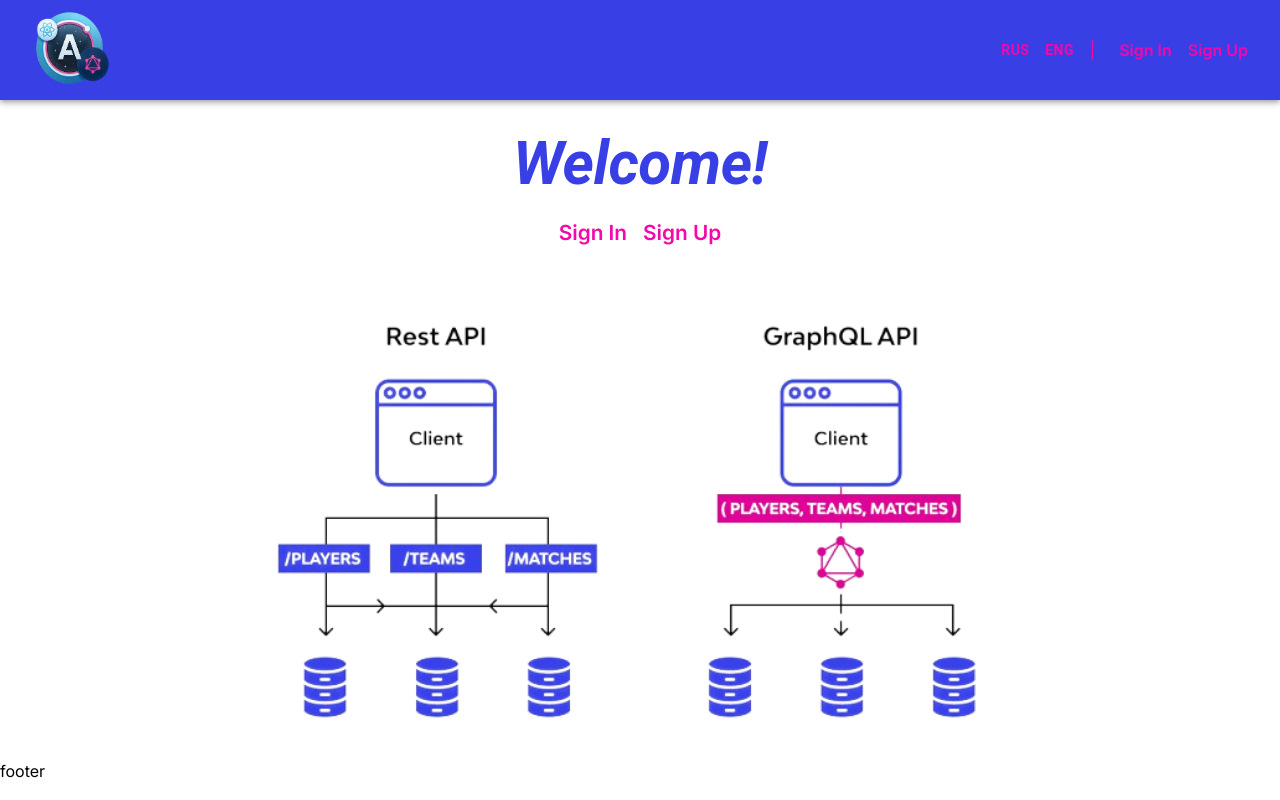
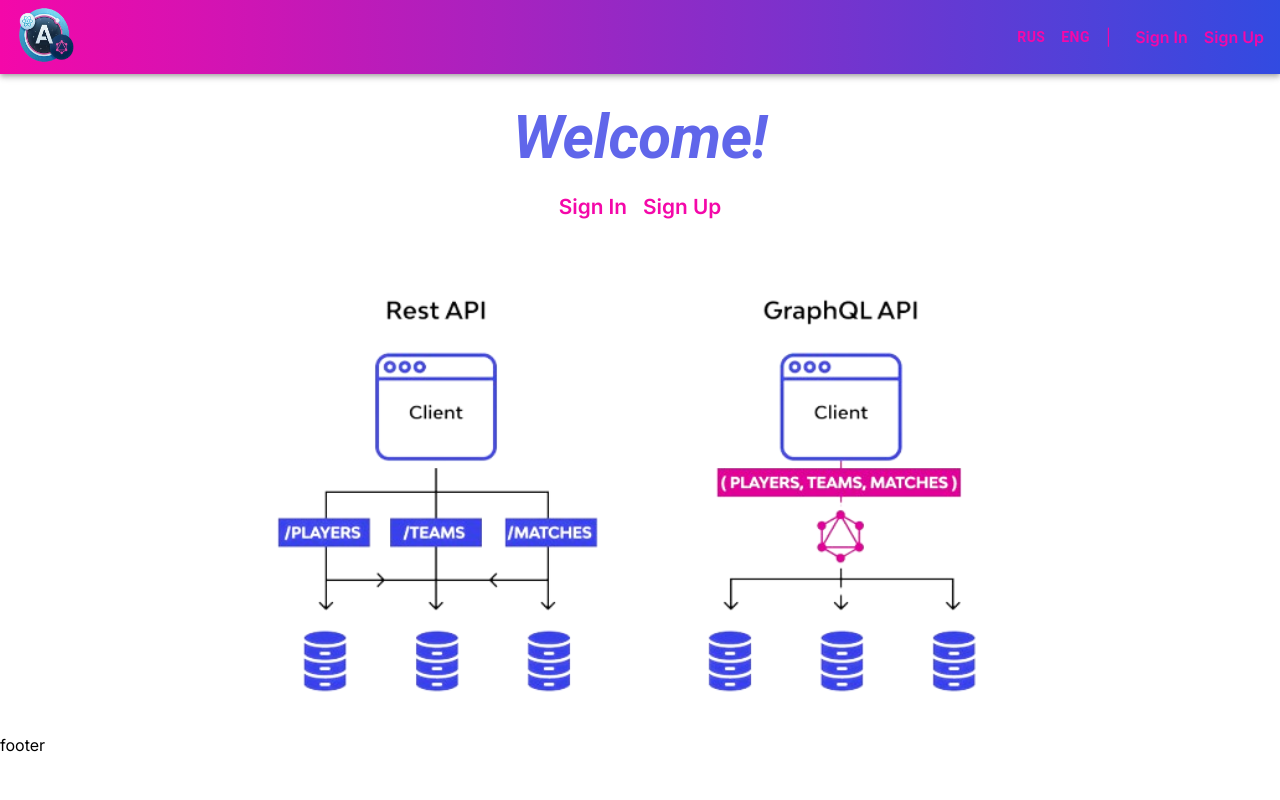
Before and after one commit to sad1k/graphiql-app, a Next.js app: page / in a window 1280 px wide. Built offline with nearby package versions, Linux system fonts and the light colour scheme.

Commit message:
feat:add sticky for header

```diff
--- a/next.config.mjs
+++ b/next.config.mjs
@@ -1,4 +1,4 @@
 /** @type {import('next').NextConfig} */
-const nextConfig = {};
+const nextConfig = {reactStrictMode: false};
 
 export default nextConfig;
--- a/src/app/globals.css
+++ b/src/app/globals.css
@@ -79,10 +79,12 @@
   margin: 0;
 }
 
+html {
+  overflow-x: hidden;
+}
 html,
 body {
   max-width: 100vw;
-  overflow-x: hidden;
 }
 
 body {
--- a/src/components/About/Project/ProjectStyle.ts
+++ b/src/components/About/Project/ProjectStyle.ts
@@ -1,8 +1,8 @@
-import { BLUE_COLOR, WHITE_COLOR } from '@/constants/colors';
+import { BLUE_COLOR, PINK_COLOR, WHITE_COLOR } from '@/constants/colors';
 
 const style = {
   container: {
-    backgroundColor: BLUE_COLOR,
+    backgroundColor: PINK_COLOR,
     mt: '-175px',
     pb: 10,
     '@media (min-width: 400px)': {
--- a/src/components/About/Team/TeamItem/TeamItem.tsx
+++ b/src/components/About/Team/TeamItem/TeamItem.tsx
@@ -48,7 +48,7 @@ const TeamItem = ({ item }: { item: ITeamMember }) => {
             </Box>
           </Box>
 
-          <Typography sx={s.bio}>{bio}</Typography>
+          <Typography sx={s.bio(id)}>{bio}</Typography>
         </Box>
       </Box>
     </Box>
--- a/src/components/About/Team/TeamStyle.ts
+++ b/src/components/About/Team/TeamStyle.ts
@@ -1,11 +1,11 @@
-import { PINK_COLOR } from '@/constants/colors';
+import { BLUE_COLOR } from '@/constants/colors';
 
 const style = {
   title: {
     pt: 3,
     textAlign: 'center',
     fontWeight: 500,
-    color: PINK_COLOR,
+    color: BLUE_COLOR,
   },
 };
 
--- a/src/components/Header/Header.tsx
+++ b/src/components/Header/Header.tsx
@@ -1,16 +1,33 @@
+'use client';
+
 import { AppBar, Box } from '@mui/material';
+import useScrolling from '@/hooks/useScrolling';
 import Link from 'next/link';
 import Image from 'next/image';
 import { headerStyle } from './HeaderStyle';
 import Navigation from '../Navigation/Navigation';
 
-const { container, header } = headerStyle;
+const { container, header, active } = headerStyle;
 
-const Header = () => (
-  <AppBar position='sticky' sx={header}>
-    <Box sx={container}>
+const LogoSize = 80;
+const LogoActiveSize = 60;
+
+const getLogoSize = (isScrolling = false) =>
+  isScrolling ? LogoActiveSize : LogoSize;
+
+const Header = () => {
+  const [isScrolling] = useScrolling();
+
+  return (
+    <AppBar sx={header}>
+      <Box sx={isScrolling ? { ...container, ...active } : container}>
         <Link href='/'>
-        <Image src='/logo.png' width={80} height={80} alt='Logo' />
+          <Image
+            src='/logo.png'
+            width={getLogoSize(isScrolling)}
+            height={getLogoSize(isScrolling)}
+            alt='Logo'
+          />
         </Link>
         <Box>
           <Navigation />
@@ -18,5 +35,6 @@ const Header = () => (
       </Box>
     </AppBar>
   );
+};
 
 export default Header;
--- a/src/components/Header/HeaderStyle.ts
+++ b/src/components/Header/HeaderStyle.ts
@@ -1,4 +1,4 @@
-import { BLUE_COLOR } from '@/constants/colors';
+import { HEADER, HEADER_ACTIVE } from '@/constants/colors';
 
 export const headerStyle = {
   container: {
@@ -7,6 +7,15 @@ export const headerStyle = {
     alignItems: 'center',
     justifyContent: 'space-between',
     p: '.5rem 2rem',
+    transition: 'all 0.5s ease-in-out',
+    background: HEADER,
   },
-  header: { backgroundColor: BLUE_COLOR, '& .MuiToolbar-root': { padding: 0 } },
+  header: {
+    position: 'sticky',
+    '& .MuiToolbar-root': { padding: 0 },
+  },
+  active: {
+    p: '0.3rem 1rem',
+    background: HEADER_ACTIVE,
+  },
 };
--- a/src/constants/colors.ts
+++ b/src/constants/colors.ts
@@ -1,4 +1,7 @@
 export const PINK_COLOR = 'rgb(244, 8, 169)';
 export const LIGHT_PINK_COLOR = 'rgb(255, 140, 158)';
-export const BLUE_COLOR = 'rgb(56, 64, 229)';
+export const BLUE_COLOR = 'rgb(56, 64, 229,0.8)';
 export const WHITE_COLOR = 'rgb(255,255,255)';
+export const HEADER = 'rgb(56, 64, 229,0.5)';
+export const HEADER_ACTIVE =
+  'linear-gradient(90deg, rgba(244,8,169,1) 0%, rgba(56,64,229,0.8) 100%)';
--- /dev/null
+++ b/src/hooks/useScrolling.ts
@@ -0,0 +1,29 @@
+import { useEffect, useRef, useState } from 'react';
+
+const useScrolling = () => {
+  const scroll = useRef(0);
+
+  const [isScrolling, setScrolling] = useState(false);
+
+  const handleScroll = () => {
+    if (scroll.current === 0 && window.scrollY >= 0) {
+      scroll.current = window.scrollY;
+      setScrolling(true);
+    } else if (scroll.current >= 0 && window.scrollY === 0) {
+      scroll.current = 0;
+      setScrolling(false);
+    }
+  };
+
+  useEffect(() => {
+    window.addEventListener('scroll', handleScroll);
+
+    return () => {
+      window.removeEventListener('scroll', handleScroll);
+    };
+  }, []);
+
+  return [isScrolling];
+};
+
+export default useScrolling;
```
Also changed, not shown: src/components/About/Team/TeamItem/TeamItemStyle.ts (+5 -4 lines), src/constants/teamInfo.ts (+3 -7 lines). Lines whose indentation alone changed are shown as unchanged.
